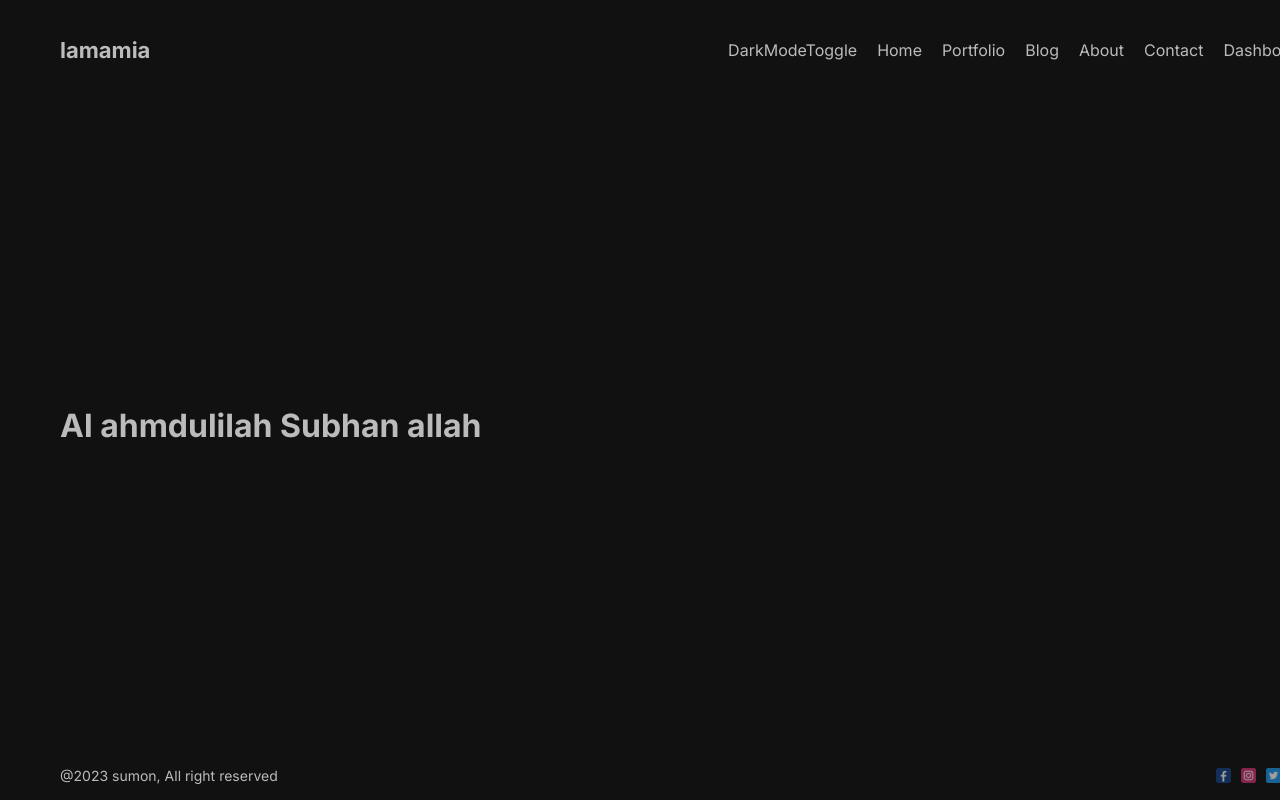
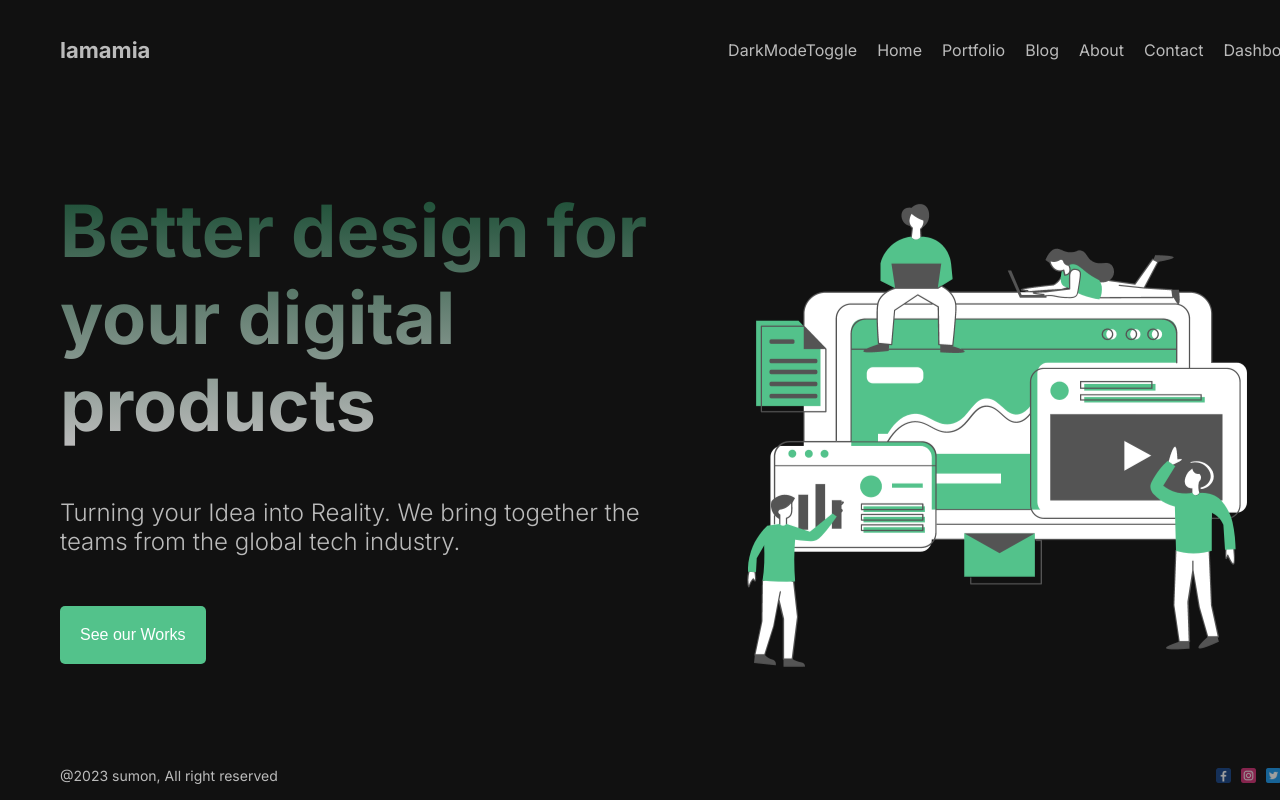
Before and after one commit to SumonHossainJs/seasion_one, a Next.js app in the folder portfolio_next.js/: page / in a window 1280 px wide. Built offline with nearby package versions, Linux system fonts and the light colour scheme; no server answers.

Commit message:
feat(Homepage): completed Home page

```diff
--- a/portfolio_next.js/src/app/page.jsx
+++ b/portfolio_next.js/src/app/page.jsx
@@ -1,9 +1,24 @@
 import Image from 'next/image'
+import styles from './page.module.css';
+import Hero from 'public/hero.png';
+import Button from '@/components/Button/Button';
 
 export default function Home() {
   return (
-    <div>
-      <h1>Al ahmdulilah Subhan allah</h1>
+    <div className={ styles.container}>
+      <div className={styles.item}>
+        <h1 className={styles.title}>
+          Better design for your digital products
+        </h1>
+        <p className={styles.desc}>
+        Turning your Idea into Reality. We bring together the teams from the
+          global tech industry.
+        </p>
+        <Button url='/portfolio' text="See our Works"/>
+      </div>
+      <div className={styles.item}>
+        <Image src={Hero} alt='Hero Image' className={styles.img}/>
+      </div>
     </div>
   )
 }
--- /dev/null
+++ b/portfolio_next.js/src/app/page.module.css
@@ -0,0 +1,37 @@
+.container{
+    display: flex;
+    align-items: center;
+    gap: 10px;
+}
+.item{
+    flex: 1;
+    display: flex;
+    flex-direction: column;
+    gap: 50px;
+}
+.title{
+    font-size: 72px;
+    background: linear-gradient(to bottom, #194c33, #bbb);
+    -webkit-background-clip: text;
+    -webkit-text-fill-color: transparent;
+}
+.img{
+    width: 100%;
+    height: 500px;
+    object-fit: contain;
+    animation: move 5s infinite ease alternate;
+}
+
+@keyframes move {
+    from{
+        transform: translateY(-10px);
+    }
+    to{
+        transform: translateY(10px);
+    }
+}
+
+.desc{
+    font-size: 24px;
+    font-weight: 300;
+}
--- a/portfolio_next.js/src/components/Button/Button.jsx
+++ b/portfolio_next.js/src/components/Button/Button.jsx
@@ -1,8 +1,12 @@
-import React from 'react'
+import React from 'react';
+import styles from './button.module.css';
+import Link from 'next/link';
 
-const Button = () => {
+const Button = ({text,url}) => {
   return (
-    <div>Button</div>
+    <Link href={url}>
+      <button className={styles.container}>{text}</button>
+    </Link>
   )
 }
 
--- a/portfolio_next.js/src/components/Button/button.module.css
+++ b/portfolio_next.js/src/components/Button/button.module.css
@@ -0,0 +1,10 @@
+.container{
+    padding: 20px;
+    cursor: pointer;
+    background-color: #53c28b;
+    border: none;
+    border-radius: 5px;
+    width: max-content;
+    color: white;
+    font-size: 1rem;
+}
```
